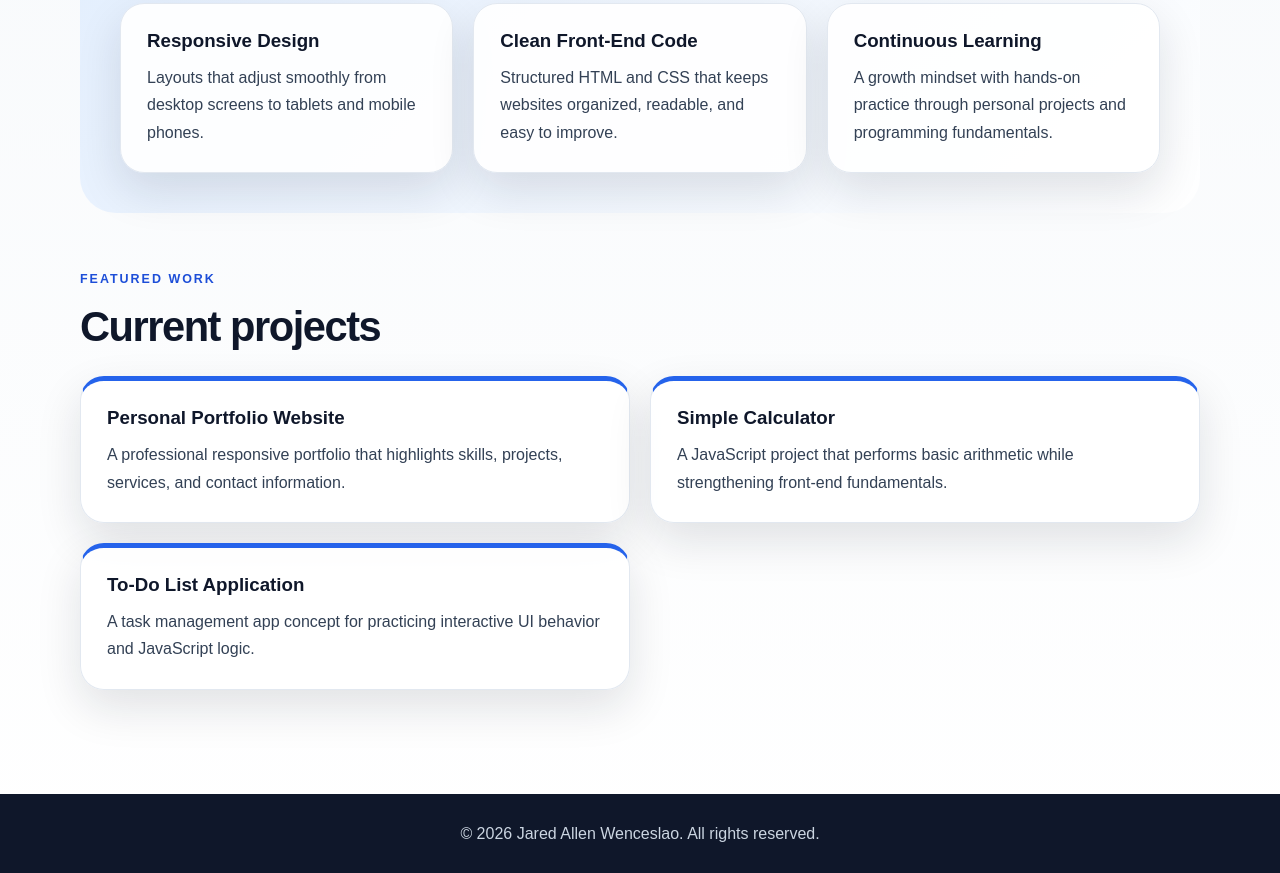
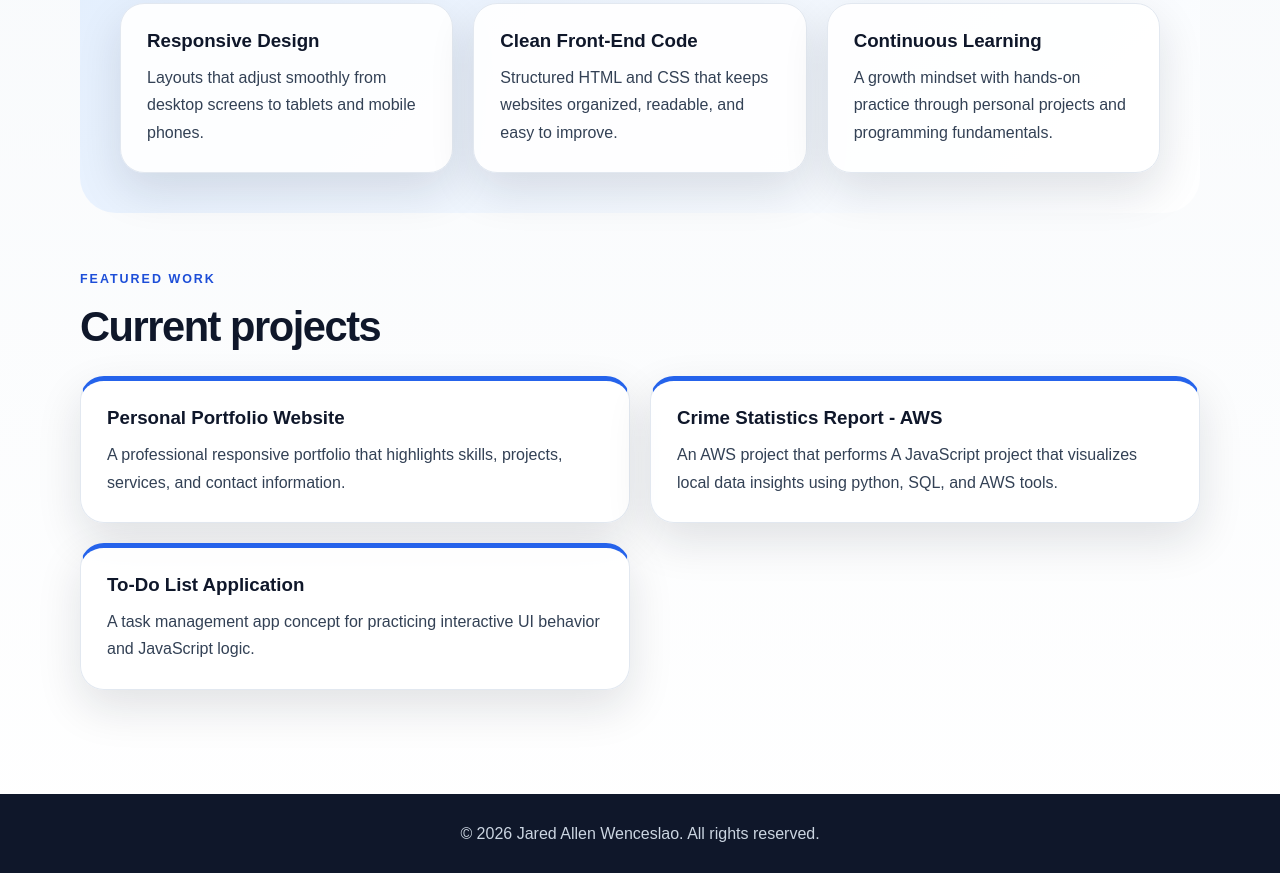
Before and after one commit to HEYITSJALLEN/CS-Practice, a plain HTML site: page index.html in a window 1280 px wide. Shown: the part 896-1769 px from the top of the page. Drawn offline with Linux system fonts and the light colour scheme.

Commit message:
updated some projects thatI have made

```diff
--- a/index.html
+++ b/index.html
@@ -81,8 +81,8 @@
                     <p>A professional responsive portfolio that highlights skills, projects, services, and contact information.</p>
                 </article>
                 <article class="project-card">
-                    <h3>Simple Calculator</h3>
-                    <p>A JavaScript project that performs basic arithmetic while strengthening front-end fundamentals.</p>
+                    <h3>Crime Statistics Report - AWS</h3>
+                    <p>An AWS project that performs A JavaScript project that visualizes local data insights using python, SQL, and AWS tools.</p>
                 </article>
                 <article class="project-card">
                     <h3>To-Do List Application</h3>
```
